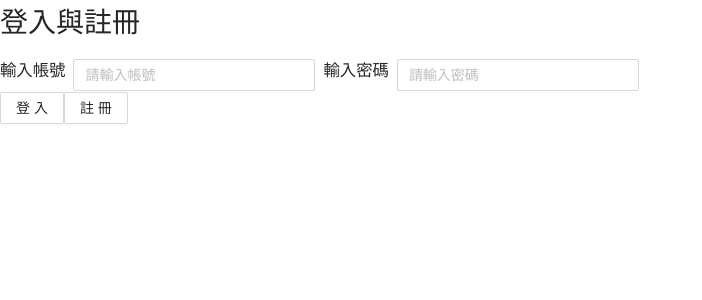
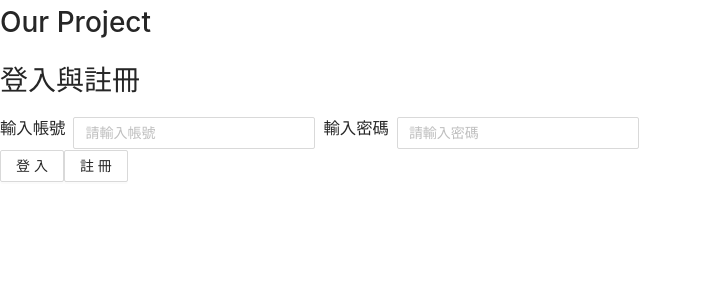
Before and after one commit to Grand-ou/database, a React (Create React App) app in the folder frontend/: page / in a window 1280 px wide. Shown: the top 300 px of the page, without its empty margins (0-702 px from the left). Built offline with nearby package versions, Linux system fonts and the light colour scheme.

Commit message:
frontend

```diff
--- a/frontend/src/App.js
+++ b/frontend/src/App.js
@@ -10,7 +10,8 @@ import CreateComplete from './Container/CreateComplete';
 import WatchHistory from "./Container/WatchHistory";
 import Login_Register from './Container/Login_Register';
 import Login_Succeed from './Container/LoginSucceed';
-import Register_Succeed from './Container/RegisterSucceed'
+import Register_Succeed from './Container/RegisterSucceed';
+import Header from './Container/Header'
 
 const App = () => {
 
@@ -39,6 +40,7 @@ const App = () => {
 
 
   return <>
+    <Header />
     {LR?
     <Login_Register setUserID={setUserID} setPassword={setPassword} setLogin={setLogin} setRegister={setRegister} setLR={setLR} />
     :<></>}
@@ -46,7 +48,7 @@ const App = () => {
     <Login_Succeed userID={userID} password={password} setLogin={setLogin} setMenuset={setMenuset} setLR={setLR} />
     :<></>}
     {register?
-    <Register_Succeed userID={userID} password={password} setRegister={setLogin} setMenuset={setMenuset} setLR={setLR} />
+    <Register_Succeed userID={userID} password={password} setRegister={setRegister} setMenuset={setMenuset} setLR={setLR} />
     :<></>}
     {menuset?<MenuSet setClickDeal={setClickDeal} setClickCreate={setClickCreate} setMenuset={setMenuset} />
     :<></>}
--- /dev/null
+++ b/frontend/src/Container/Header.js
@@ -0,0 +1,13 @@
+import '../App.css'
+
+const Header = () => {
+
+    return (
+        <div className='header'>
+            <h1>Our Project</h1>
+        </div>
+    )
+
+}
+
+export default Header
--- a/frontend/src/Container/MenuSet.js
+++ b/frontend/src/Container/MenuSet.js
@@ -5,7 +5,6 @@ const MenuSet = ( { setClickDeal, setClickCreate, setMenuset } ) => {
 
     return (
         <div className='header'>
-            <h1>某種標題</h1>
             <Space className='menu-set'>
                 <Button onClick={()=>{setClickDeal(true); setMenuset(false);}}>個股資訊</Button>
                 <Button onClick={()=>{setClickCreate(true); setMenuset(false);}}>創建投資組合</Button>
```
